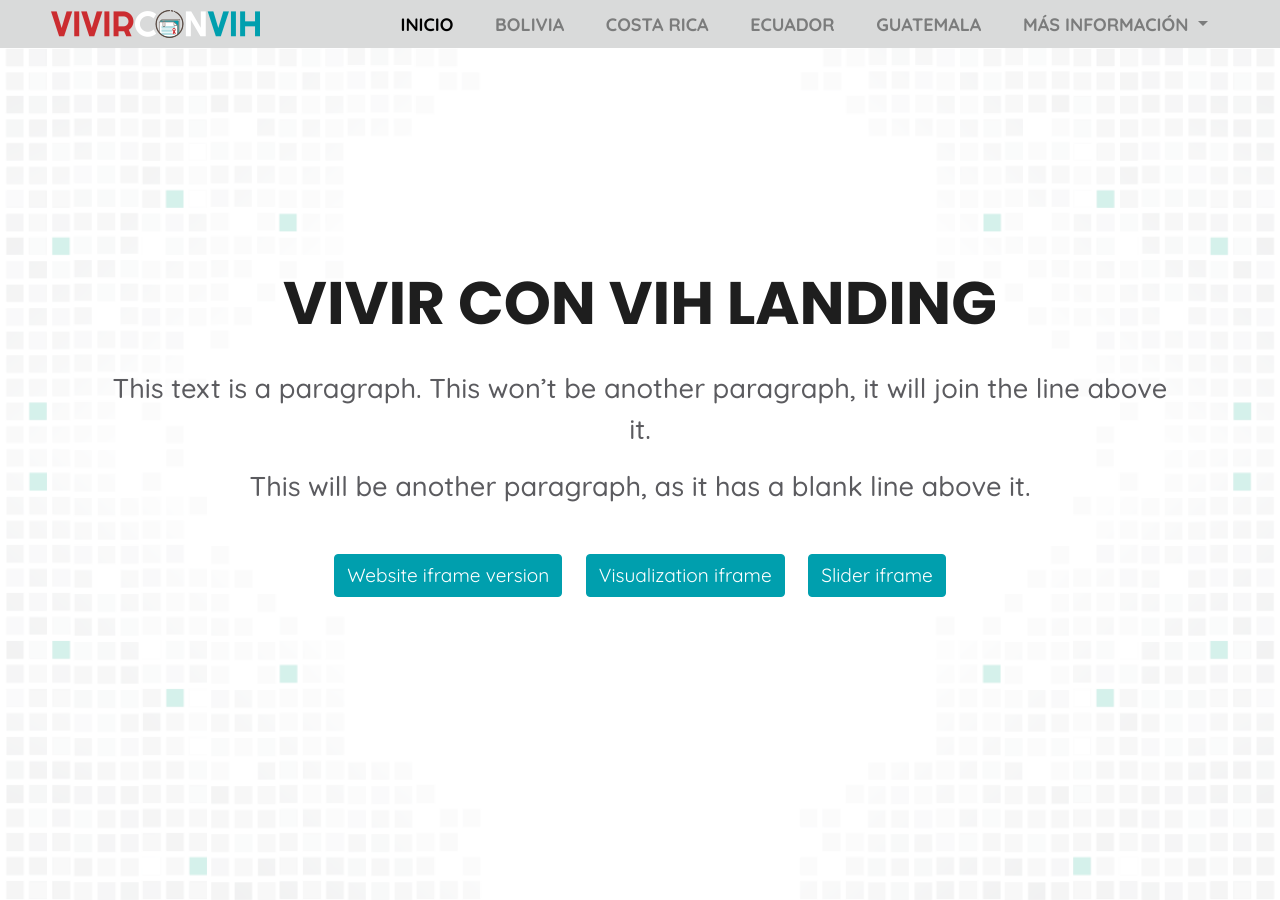
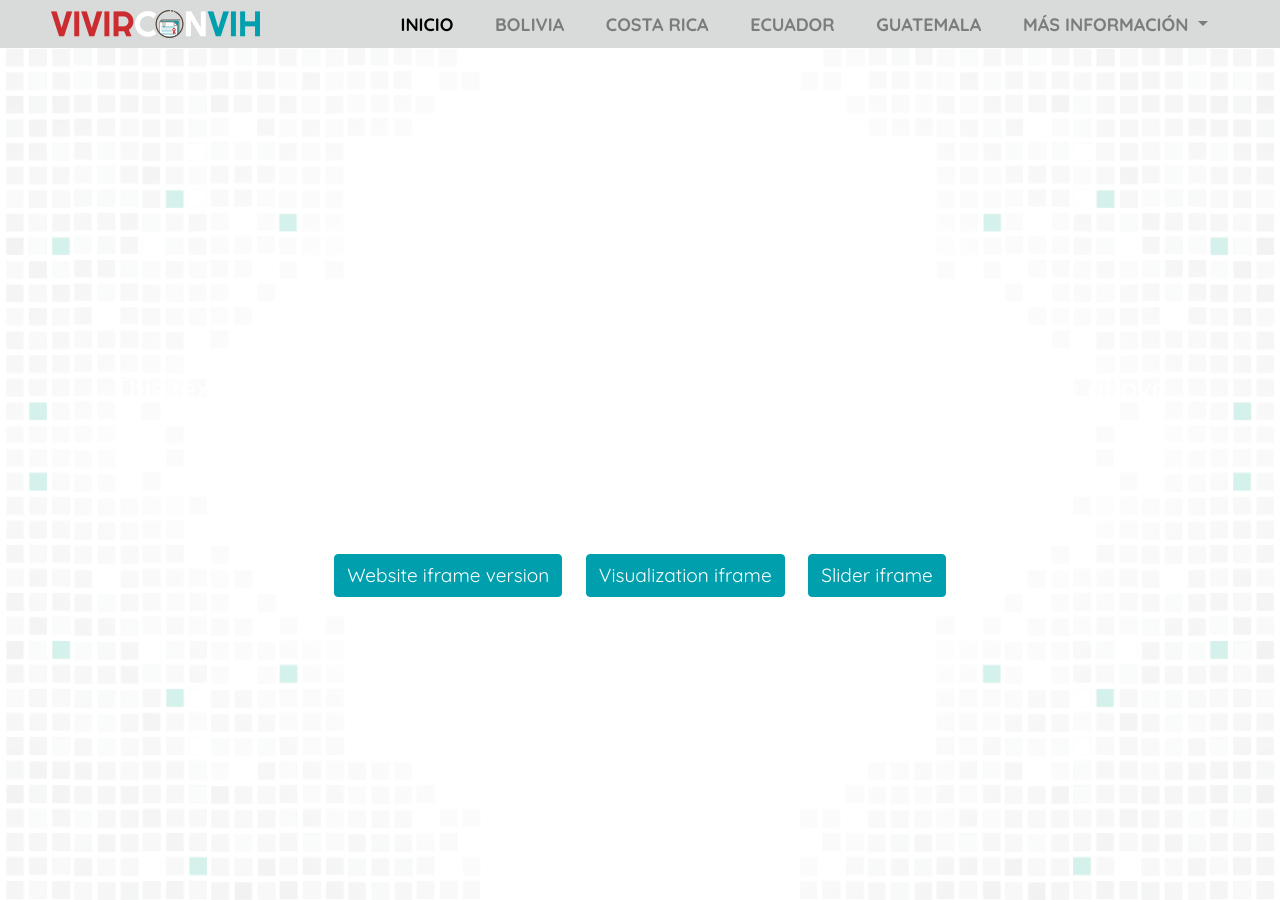
Before and after one commit to ProjectPODER/VivirConVIH_landing, a Jekyll site: the page built from 1-home.md, in a window 1280 px wide and 900 px high. Built offline with Jekyll 4.4.1, drawn with Linux system fonts in a browser that asks for light colours.

Commit message:
Change main text colors

```diff
--- a/_sass/_home.scss
+++ b/_sass/_home.scss
@@ -14,12 +14,14 @@
         margin: 0 1vw 2rem 1vw;
         font-weight: bolder;
         font-family: Poppins,sans-serif;
-        color: #1e1e1e;
+        // color: #1e1e1e;
+        color: #ffffff;
     }
     p {
         font-size: 1.7rem;
         font-weight: 500;
-        color: #5b5b5f;
+        // color: #5b5b5f;
+        color: #ffffff;
     }
     a {
         @extend .btn;
```
